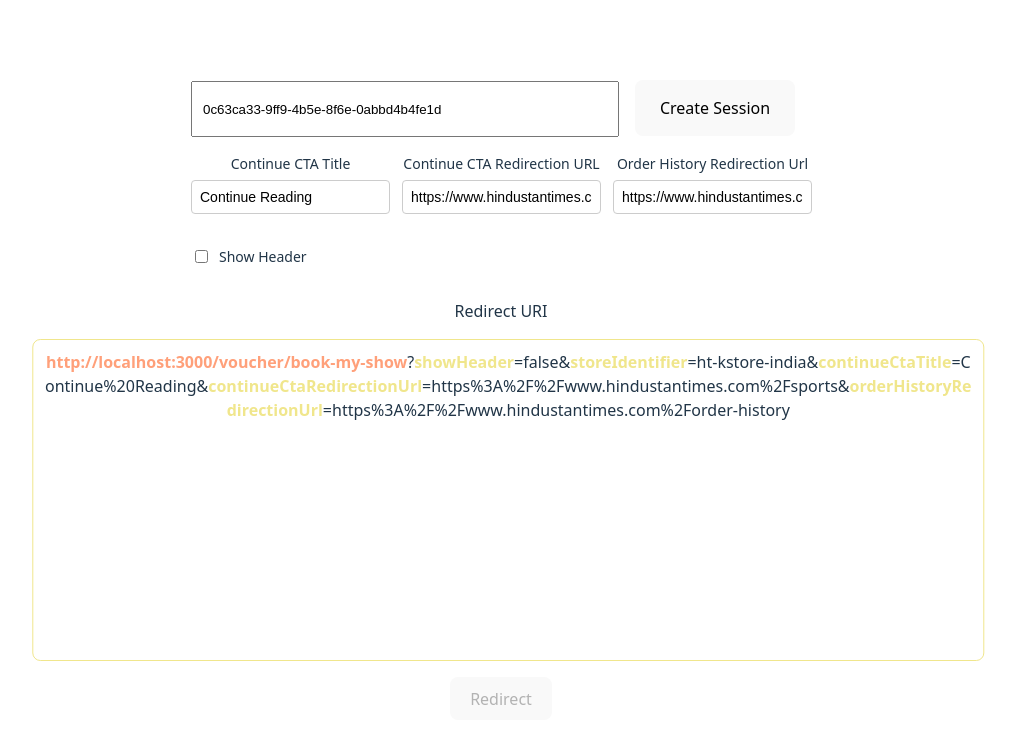
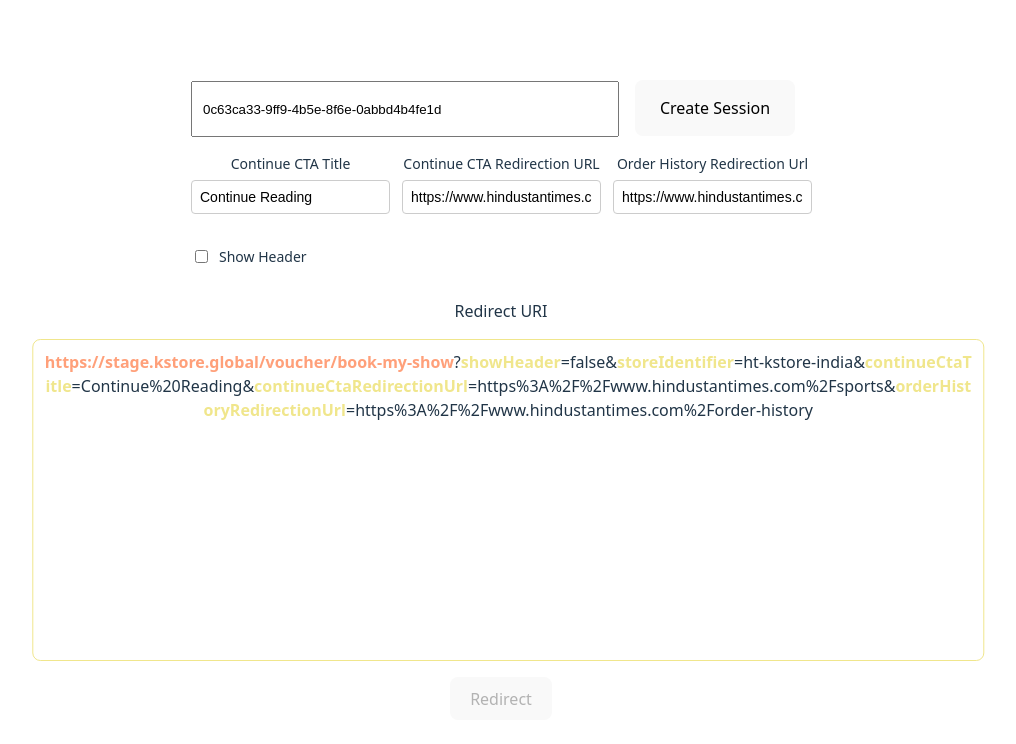
Before and after one commit to pankaj-gkm/HT, a React (Vite) app: page / in a window 1280 px wide. Shown: the top 744 px of the page, without its empty margins (139-1155 px from the left). Built offline with nearby package versions, Linux system fonts and the light colour scheme.

Commit message:
change base path

```diff
--- a/src/App.tsx
+++ b/src/App.tsx
@@ -49,8 +49,8 @@ function App() {
       .catch((error) => console.error("Error:", error));
   };
 
-  const baseUrl = "http://localhost:3000/voucher/book-my-show";
-  // const baseUrl = "https://stage.kstore.global/voucher/book-my-show";
+  // const baseUrl = "http://localhost:3000/voucher/book-my-show";
+  const baseUrl = "https://stage.kstore.global/voucher/book-my-show";
   const storeIdentifier = "ht-kstore-india";
 
   const params = {
```
